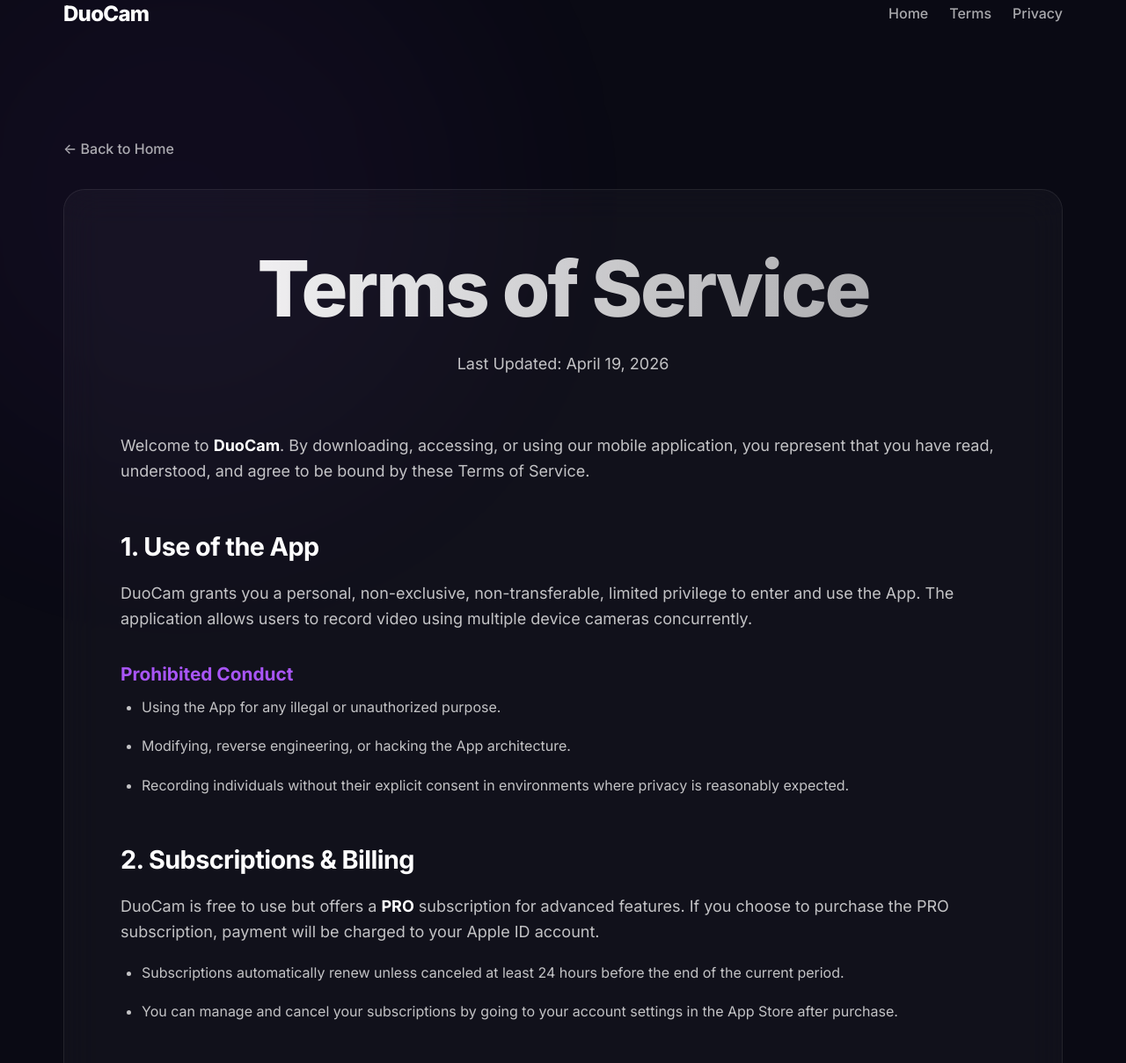
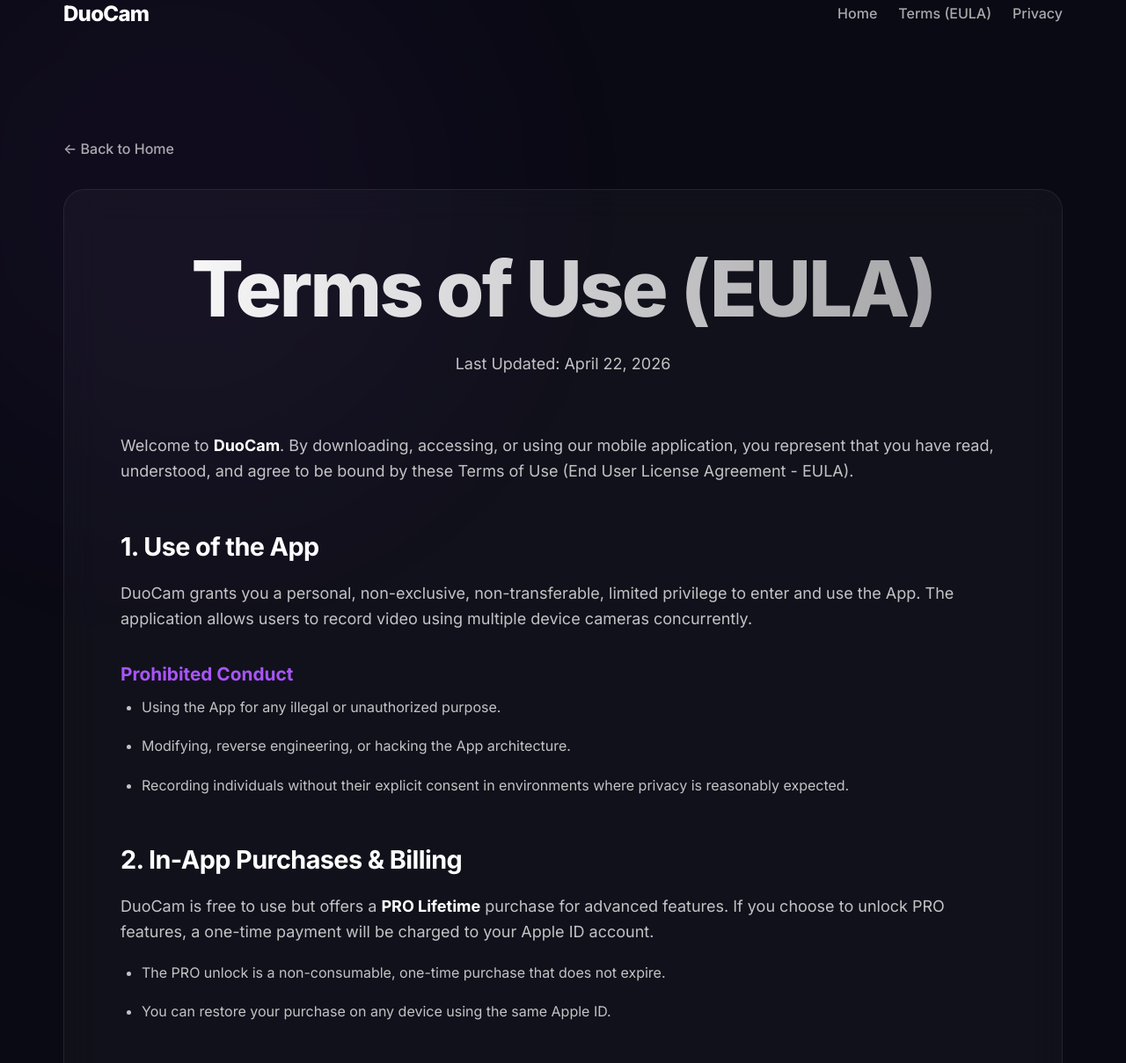
Before and after one commit to syquandev/DouCamWeb, a plain HTML site: page terms.html in a window 1280 px wide. Shown: the part 3-1212 px from the top of the page at 88% size. Drawn offline with Linux system fonts and the light colour scheme.

Commit message:
Add files via upload

```diff
--- a/terms.html
+++ b/terms.html
@@ -3,7 +3,7 @@
 <head>
     <meta charset="UTF-8">
     <meta name="viewport" content="width=device-width, initial-scale=1.0">
-    <title>Terms of Service - DuoCam</title>
+    <title>Terms of Use (EULA) - DuoCam</title>
     <link rel="stylesheet" href="style.css">
     <script src="main.js" defer></script>
 </head>
@@ -15,7 +15,7 @@
         <a href="index.html" class="logo">DuoCam</a>
         <div class="nav-links">
             <a href="index.html" class="nav-link">Home</a>
-            <a href="terms.html" class="nav-link">Terms</a>
+            <a href="terms.html" class="nav-link">Terms (EULA)</a>
             <a href="privacy.html" class="nav-link">Privacy</a>
         </div>
     </nav>
@@ -25,11 +25,11 @@
 
         <div class="doc-content reveal" style="transition-delay: 0.1s;">
             <div class="doc-header">
-                <h1>Terms of Service</h1>
-                <p>Last Updated: April 19, 2026</p>
+                <h1>Terms of Use (EULA)</h1>
+                <p>Last Updated: April 22, 2026</p>
             </div>
 
-            <p>Welcome to <strong>DuoCam</strong>. By downloading, accessing, or using our mobile application, you represent that you have read, understood, and agree to be bound by these Terms of Service.</p>
+            <p>Welcome to <strong>DuoCam</strong>. By downloading, accessing, or using our mobile application, you represent that you have read, understood, and agree to be bound by these Terms of Use (End User License Agreement - EULA).</p>
 
             <h2>1. Use of the App</h2>
             <p>DuoCam grants you a personal, non-exclusive, non-transferable, limited privilege to enter and use the App. The application allows users to record video using multiple device cameras concurrently.</p>
@@ -41,11 +41,11 @@
                 <li>Recording individuals without their explicit consent in environments where privacy is reasonably expected.</li>
             </ul>
 
-            <h2>2. Subscriptions & Billing</h2>
-            <p>DuoCam is free to use but offers a <strong>PRO</strong> subscription for advanced features. If you choose to purchase the PRO subscription, payment will be charged to your Apple ID account.</p>
+            <h2>2. In-App Purchases & Billing</h2>
+            <p>DuoCam is free to use but offers a <strong>PRO Lifetime</strong> purchase for advanced features. If you choose to unlock PRO features, a one-time payment will be charged to your Apple ID account.</p>
             <ul>
-                <li>Subscriptions automatically renew unless canceled at least 24 hours before the end of the current period.</li>
-                <li>You can manage and cancel your subscriptions by going to your account settings in the App Store after purchase.</li>
+                <li>The PRO unlock is a non-consumable, one-time purchase that does not expire.</li>
+                <li>You can restore your purchase on any device using the same Apple ID.</li>
             </ul>
 
             <h2>3. Intellectual Property</h2>
@@ -63,7 +63,7 @@
     <footer>
         <div class="container">
             <div class="footer-links">
-                <a href="index.html">Home</a>
+                <a href="terms.html">Terms of Use (EULA)</a>
                 <a href="privacy.html">Privacy Policy</a>
             </div>
             <p class="copyright">&copy; 2026 Mayone Co., Ltd. All rights reserved.</p>
```
Also changed, not shown: privacy.html (+3 -3 lines).
